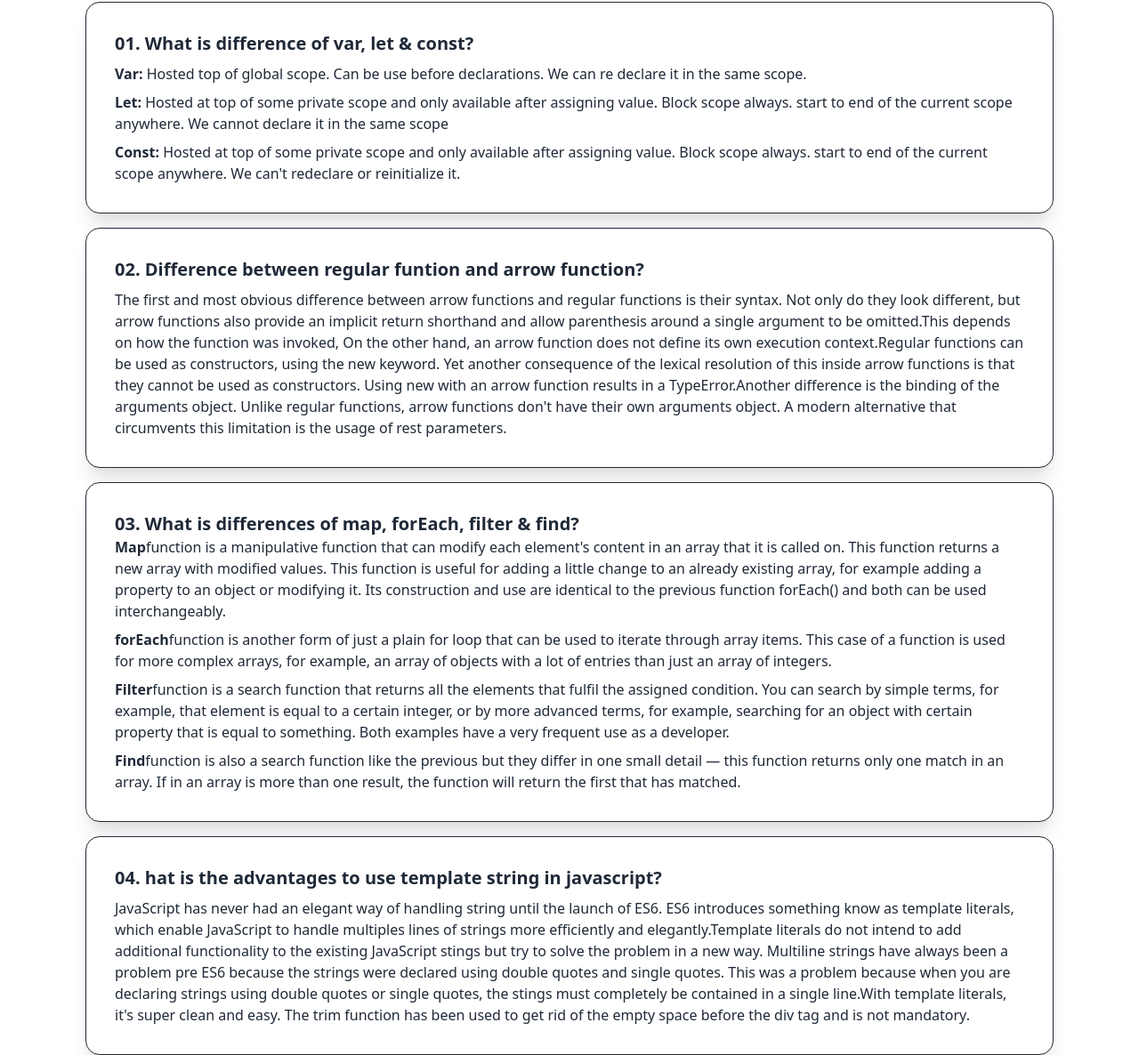
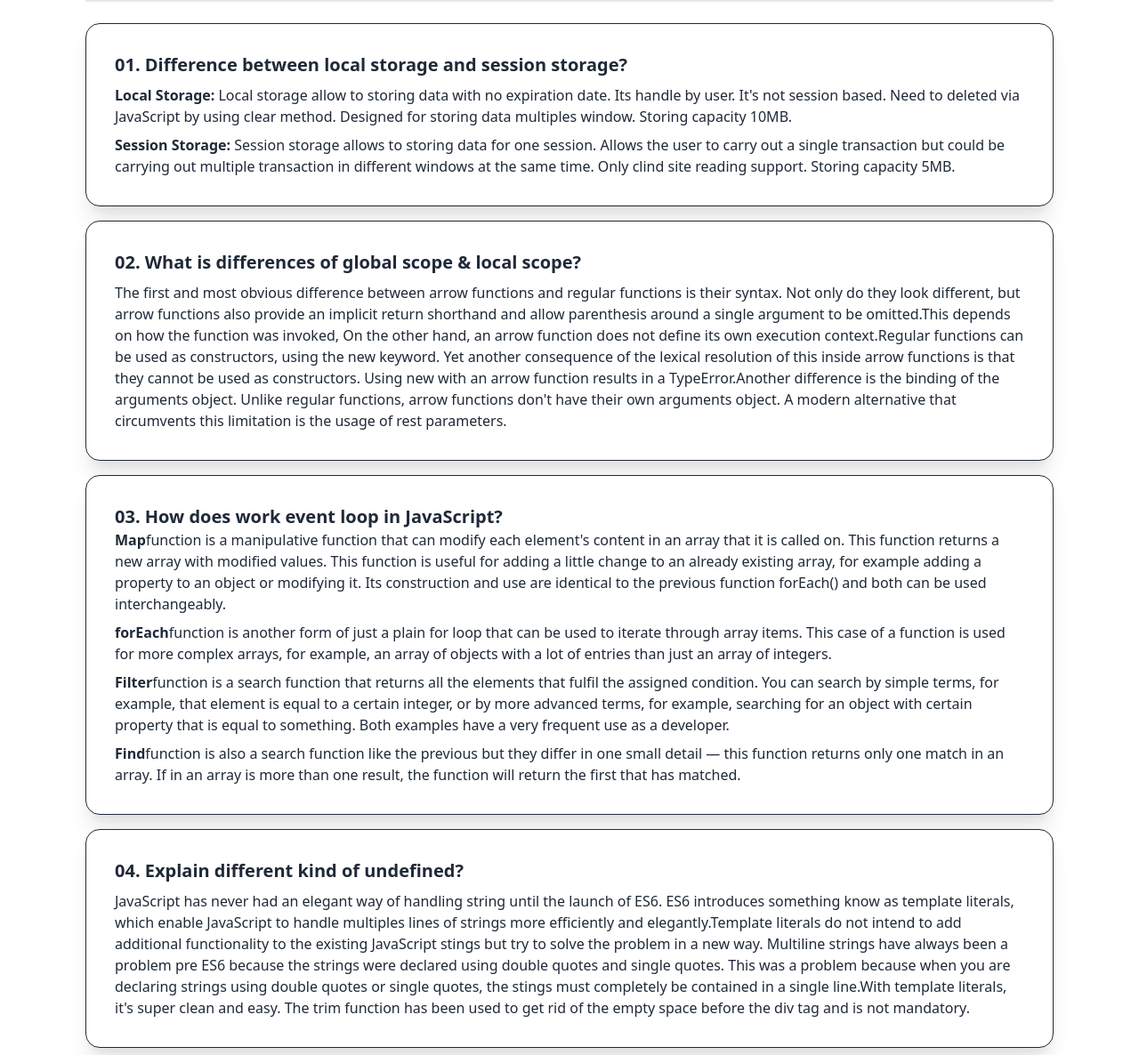
Before and after one commit to mdhasantaraque/monster-debug-taraque, a plain HTML site: page blog.html in a window 1280 px wide. Shown: the part 86-1272 px from the top of the page at 89% size. Drawn offline with nearby package versions, Linux system fonts and the light colour scheme; a script that the page names is missing.

Commit message:
blog adding

```diff
--- a/blog.html
+++ b/blog.html
@@ -10,7 +10,7 @@
 </head>
     <body class="px-24">
         <header>
-            <div class="navbar bg-base-100 border-b-2 mb-6">
+            <div class="navbar bg-base-100 border-b-2 my-6">
                 <div class="flex-1">
                     <h1 class="normal-case font-medium text-indigo-500 text-xl">Blog Page</h1>
                 </div>
@@ -21,16 +21,15 @@
         <section>
             <div class="card lg:card-side mb-4 bg-base-100 border border-current shadow-xl">
                 <div class="card-body">
-                  <h2 class="card-title">01. What is difference of var, let & const?</h2>
-                  <p><strong>Var: </strong> Hosted top of global scope. Can be use before declarations. We can re declare it in the same scope.</p>
-                  <p><strong>Let: </strong> Hosted at top of some private scope and only available after assigning value. Block scope always. start to end of the current scope anywhere. We cannot declare it in the same scope </p>
-                  <p><strong>Const:</strong>  Hosted at top of some private scope and only available after assigning value. Block scope always. start to end of the current scope anywhere. We can't redeclare or reinitialize it.</p>
+                  <h2 class="card-title">01. Difference between local storage and session storage?</h2>
+                  <p><strong>Local Storage: </strong> Local storage allow to storing data with no expiration date. Its handle by user. It's not session based. Need to deleted via JavaScript by using clear method. Designed for storing data multiples window. Storing capacity 10MB.</p>
+                  <p><strong>Session Storage: </strong> Session storage allows to storing data for one session. Allows the user to carry out a single transaction but could be carrying out multiple transaction in different windows at the same time. Only clind site reading support. Storing capacity 5MB. </p>
 
                 </div>
             </div>
             <div class="card lg:card-side mb-4 bg-base-100 border border-current shadow-xl">
                 <div class="card-body">
-                  <h2 class="card-title">02. Difference between regular funtion and arrow function?</h2>
+                  <h2 class="card-title">02. What is differences of global scope & local scope?</h2>
                   <p>The first and most obvious difference between arrow functions and regular functions is their syntax. Not only do they look different, but arrow functions also provide an implicit return shorthand and allow parenthesis around a single argument to be omitted.This depends on how the function was invoked, On the other hand, an arrow function does not define its own execution context.Regular functions can be used as constructors, using the new keyword. Yet another consequence of the lexical resolution of this inside arrow functions is that they cannot be used as constructors. Using new with an arrow function results in a TypeError.Another difference is the binding of the arguments object. Unlike regular functions, arrow functions don't have their own arguments object. A modern alternative that circumvents this limitation is the usage of rest parameters.</p>
 
                 </div>
@@ -38,7 +37,7 @@
             <div class="card lg:card-side mb-4 bg-base-100 border border-current shadow-xl">
                 <div class="card-body">
                     <div>
-                        <h2 class="card-title">03. What is differences of map, forEach, filter & find?</h2>
+                        <h2 class="card-title">03. How does work event loop in JavaScript?</h2>
                         <p><strong>Map</strong>function is a manipulative function that can modify each element's content in an array that it is called on. This function returns a new array with modified values. This function is useful for adding a little change to an already existing array, for example adding a property to an object or modifying it. Its construction and use are identical to the previous function forEach() and both can be used interchangeably.</p>
                     </div>
                     <div>
@@ -55,7 +54,7 @@
             </div>
             <div class="card lg:card-side mb-4 bg-base-100 border border-current shadow-xl">
                 <div class="card-body">
-                  <h2 class="card-title">04. hat is the advantages to use template string in javascript?</h2>
+                  <h2 class="card-title">04. Explain different kind of undefined?</h2>
                   <p>JavaScript has never had an elegant way of handling string until the launch of ES6. ES6 introduces something know as template literals, which enable JavaScript to handle multiples lines of strings more efficiently and elegantly.Template literals do not intend to add additional functionality to the existing JavaScript stings but try to solve the problem in a new way. Multiline strings have always been a problem pre ES6 because the strings were declared using double quotes and single quotes. This was a problem because when you are declaring strings using double quotes or single quotes, the stings must completely be contained in a single line.With template literals, it's super clean and easy. The trim function has been used to get rid of the empty space before the div tag and is not mandatory.</p>
 
                 </div>
```
